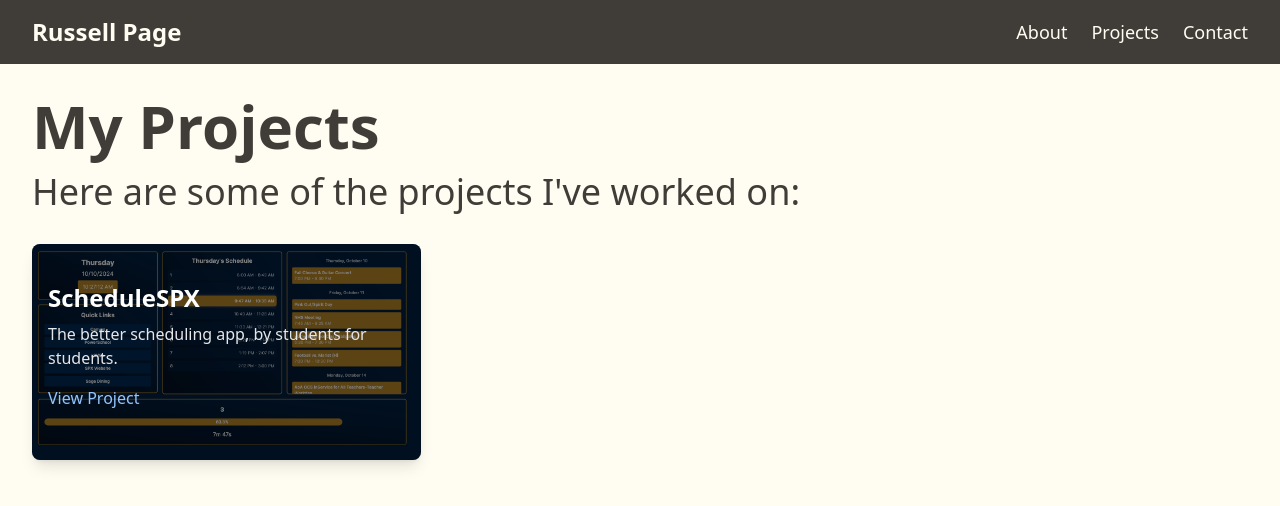
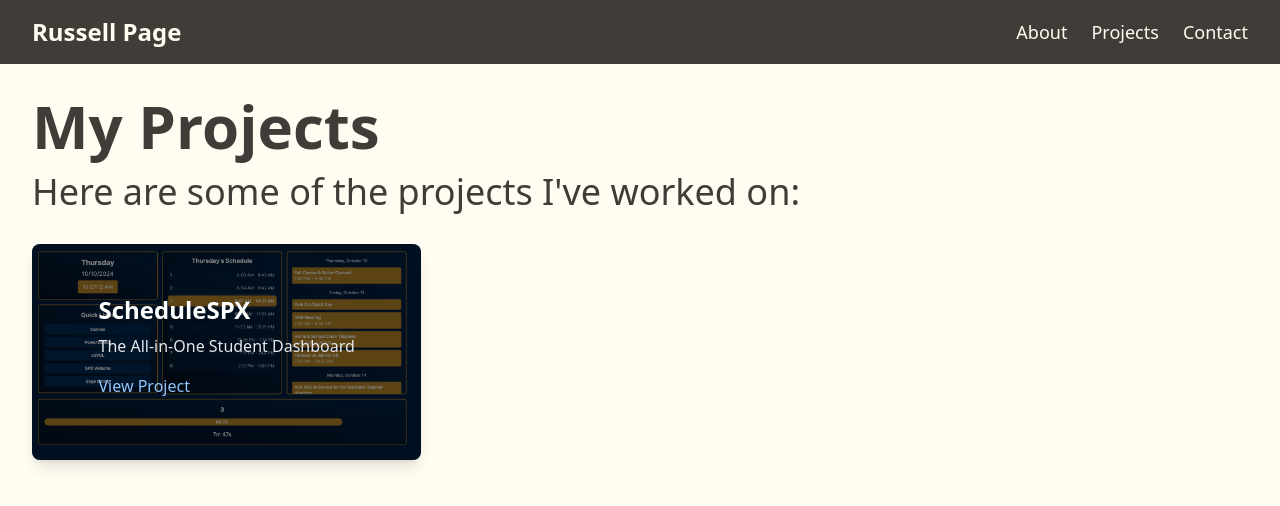
Before and after one commit to ralphiedawg/about.md, a React (Vite) app: page /projects in a window 1280 px wide. Shown: the top 506 px of the page. Built offline with nearby package versions, Linux system fonts and the light colour scheme.

Commit message:
update projects syntax

```diff
--- a/src/pages/Projects.tsx
+++ b/src/pages/Projects.tsx
@@ -1,6 +1,6 @@
 import BlurFade from '../components/BlurFade';
 import { Helmet } from 'react-helmet-async';
-import schedulespx from '../assets/schedulespx.png'
+import schedulespx from '../schedulespx.png'
 const Projects = () => {
     return (
         <div className="flex flex-col items-start justify-start min-h-screen w-full bg-[#FFFCF2] p-8">
@@ -15,10 +15,8 @@ const Projects = () => {
                     <div className="absolute inset-0 bg-black bg-opacity-50 flex flex-col justify-center items-center p-4">
                         <BlurFade className="text-white">
                             <h2 className="text-2xl font-semibold">ScheduleSPX</h2>
-                            <p className="mt-2 text-gray-200">The better scheduling app, by students for students.</p>
-                            <a href="https://schedulespx.com/about" className="mt-4 inline-block text-blue-300 hover:underline">
-                                View Project
-                            </a>
+                            <p className="mt-2 text-gray-200">The All-in-One Student Dashboard</p>
+                            <a href="https://schedulespx.com/about" className="mt-4 inline-block text-blue-300 hover:underline"> View Project </a>
                         </BlurFade>
                     </div>
                 </div>
```
Also changed, not shown: src/schedulespx.png (renamed from src/assets/schedulespx.png).
